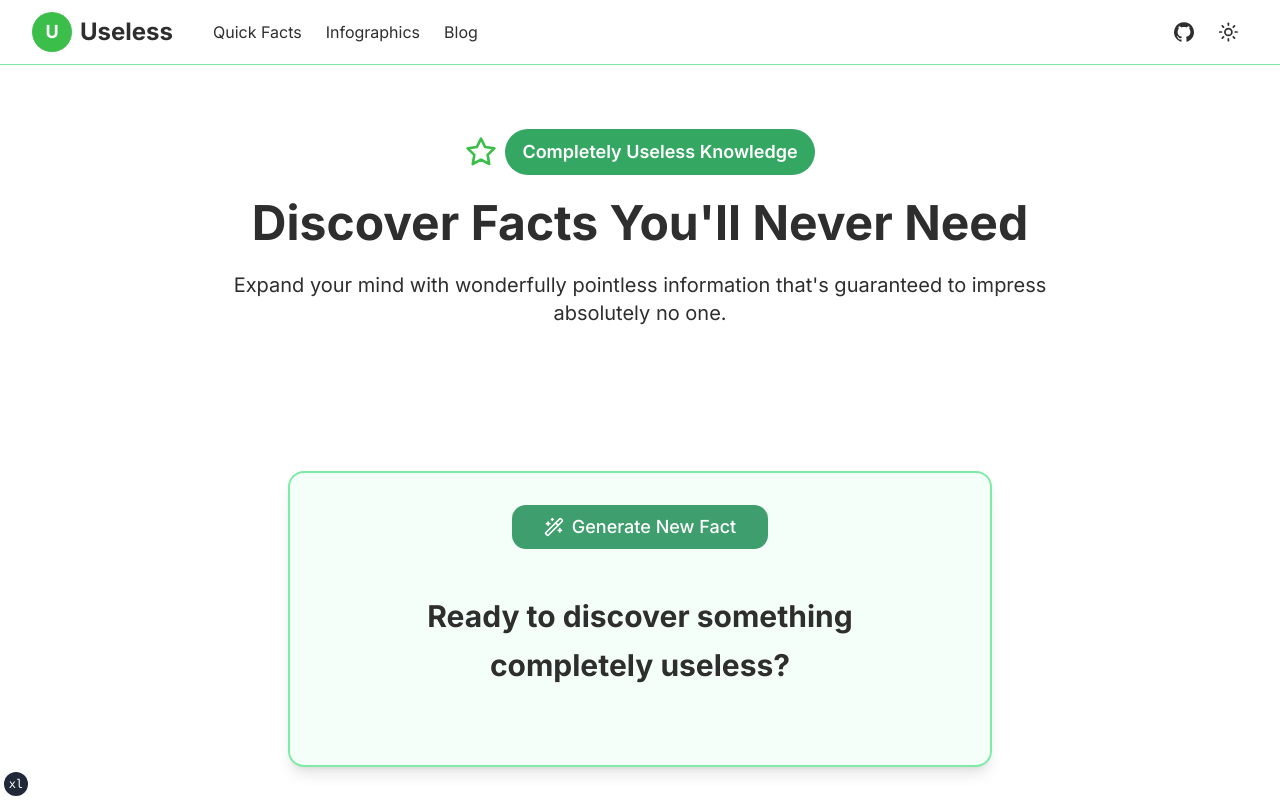
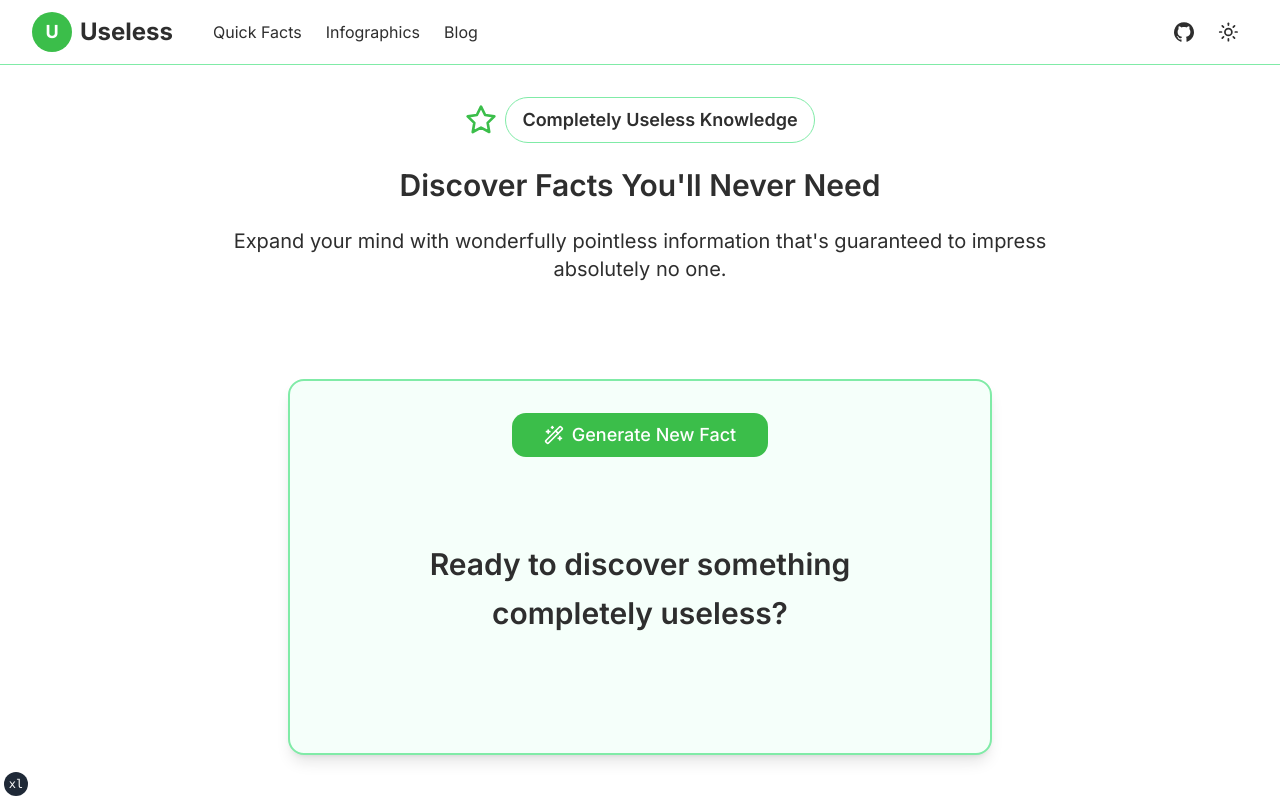
Before and after one commit to werther41/useless-app, a Next.js app: page / in a window 1280 px wide. Shown: the top 800 px of the page. Built offline with nearby package versions, Linux system fonts and the light colour scheme.

Commit message:
quick fact focus effect

```diff
--- a/app/page.tsx
+++ b/app/page.tsx
@@ -1,6 +1,6 @@
 "use client"
 
-import { useState } from "react"
+import { useRef, useState } from "react"
 import Link from "next/link"
 import {
   BookOpen,
@@ -26,11 +26,22 @@ interface Fact {
 export default function UselessFactsHome() {
   const [currentFact, setCurrentFact] = useState<Fact | null>(null)
   const [hasVoted, setHasVoted] = useState(false)
+  const [isCardFocused, setIsCardFocused] = useState(false)
+  const factCardRef = useRef<HTMLDivElement>(null)
 
   const generateNewFact = () => {
     const randomFact = factsData[Math.floor(Math.random() * factsData.length)]
     setCurrentFact(randomFact)
     setHasVoted(false)
+    setIsCardFocused(true)
+
+    // Scroll to the fact card with smooth behavior
+    setTimeout(() => {
+      factCardRef.current?.scrollIntoView({
+        behavior: "smooth",
+        block: "center",
+      })
+    }, 100)
   }
 
   const handleVote = (vote: "up" | "down") => {
@@ -48,15 +59,15 @@ export default function UselessFactsHome() {
   return (
     <div>
       {/* Hero Section */}
-      <section className="px-4 py-16">
+      <section className="px-4 py-8">
         <div className="container mx-auto max-w-4xl text-center">
           <div className="mb-6 flex items-center justify-center gap-2">
             <Star className="h-8 w-8 text-primary" />
-            <Badge variant="secondary" className="px-4 py-2 text-lg">
+            <Badge variant={"outline"} className="px-4 py-2 text-lg">
               Completely Useless Knowledge
             </Badge>
           </div>
-          <h2 className="text-balance mb-6 text-5xl font-bold text-foreground">
+          <h2 className="text-balance mb-6 text-3xl font-semibold text-foreground">
             Discover Facts You&apos;ll Never Need
           </h2>
           <p className="text-pretty mb-12 text-xl text-muted-foreground">
@@ -67,29 +78,36 @@ export default function UselessFactsHome() {
       </section>
 
       {/* Main Fact Display */}
-      <section className="px-4 py-8">
+      <section id="quick-facts" className="p-4">
         <div className="container mx-auto max-w-3xl">
-          <Card className="border-primary/20 border-2 shadow-lg transition-all duration-300 hover:shadow-xl">
+          <Card
+            ref={factCardRef}
+            className={`border-primary/20 border-2 shadow-lg transition-all duration-500 hover:shadow-xl ${
+              isCardFocused
+                ? "border-primary/40 ring-primary/10 scale-110 shadow-2xl"
+                : "scale-100"
+            }`}
+          >
             <CardContent className="p-8">
               <div className="text-center">
                 <div className="mb-8">
                   <Button
                     onClick={generateNewFact}
                     size="lg"
-                    className="hover:bg-accent/90 bg-accent px-8 py-3 text-lg text-accent-foreground"
+                    className="px-8 py-3 text-lg"
                   >
                     <Wand2 className="mr-2 h-5 w-5" />
                     Generate New Fact
                   </Button>
                 </div>
 
-                <div className="mb-8 flex min-h-[120px] items-center justify-center">
+                <div className="mb-8 flex min-h-[200px] items-center justify-center">
                   {currentFact ? (
-                    <h3 className="text-balance text-3xl font-bold leading-relaxed text-foreground">
+                    <h3 className="text-balance text-3xl font-semibold leading-relaxed text-foreground">
                       {currentFact.text}
                     </h3>
                   ) : (
-                    <h3 className="text-balance text-3xl font-bold leading-relaxed text-foreground">
+                    <h3 className="text-balance text-3xl font-semibold leading-relaxed text-foreground">
                       Ready to discover something completely useless?
                     </h3>
                   )}
```
